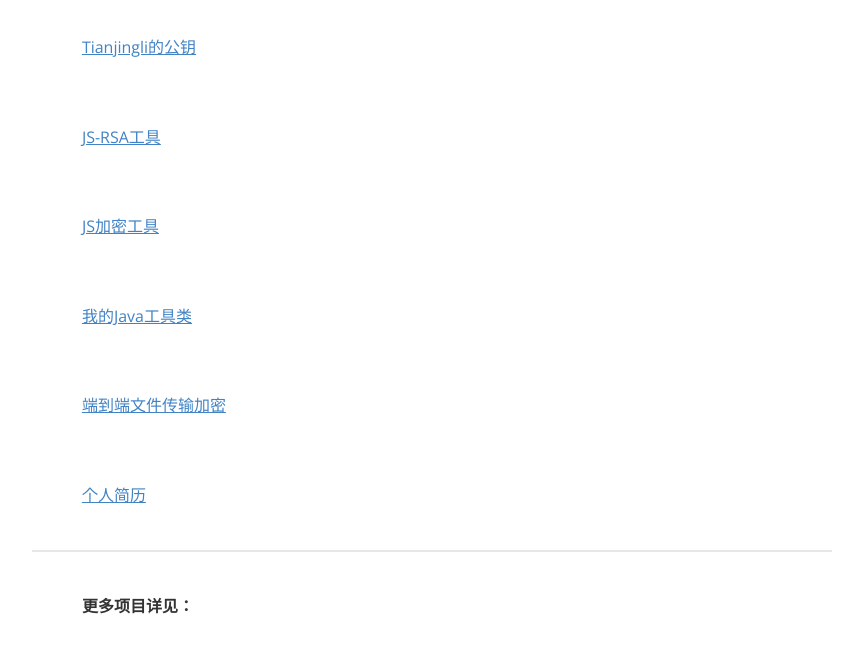
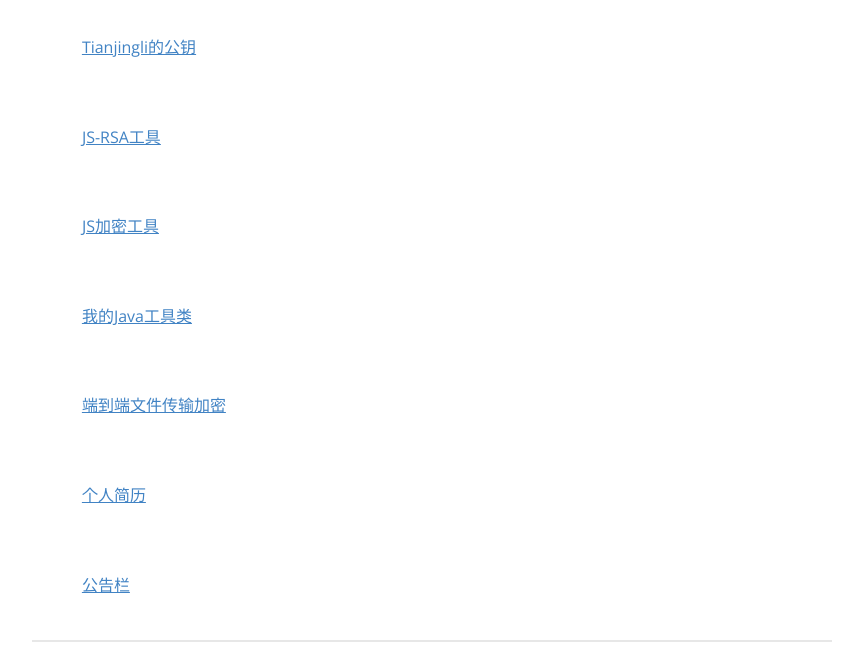
Before and after one commit to tianjingli/tianjingli, a plain HTML site: page index.html in a window 1280 px wide. Shown: the part 197-852 px from the top of the page, without its empty margins (208-1071 px from the left). Drawn offline with nearby package versions, Linux system fonts and the light colour scheme.

Commit message:
add billboard .

```diff
--- a/index.html
+++ b/index.html
@@ -1535,6 +1535,9 @@
         </p>
         <p>
             <a href="https://tianjingli.github.io/cv/"><span>个人简历</span></a>
+        </p>
+        <p>
+            <a href="https://tianjingli.github.io/my_billboard"><span>公告栏</span></a>
         </p>
         <hr/>
         <p>
```
